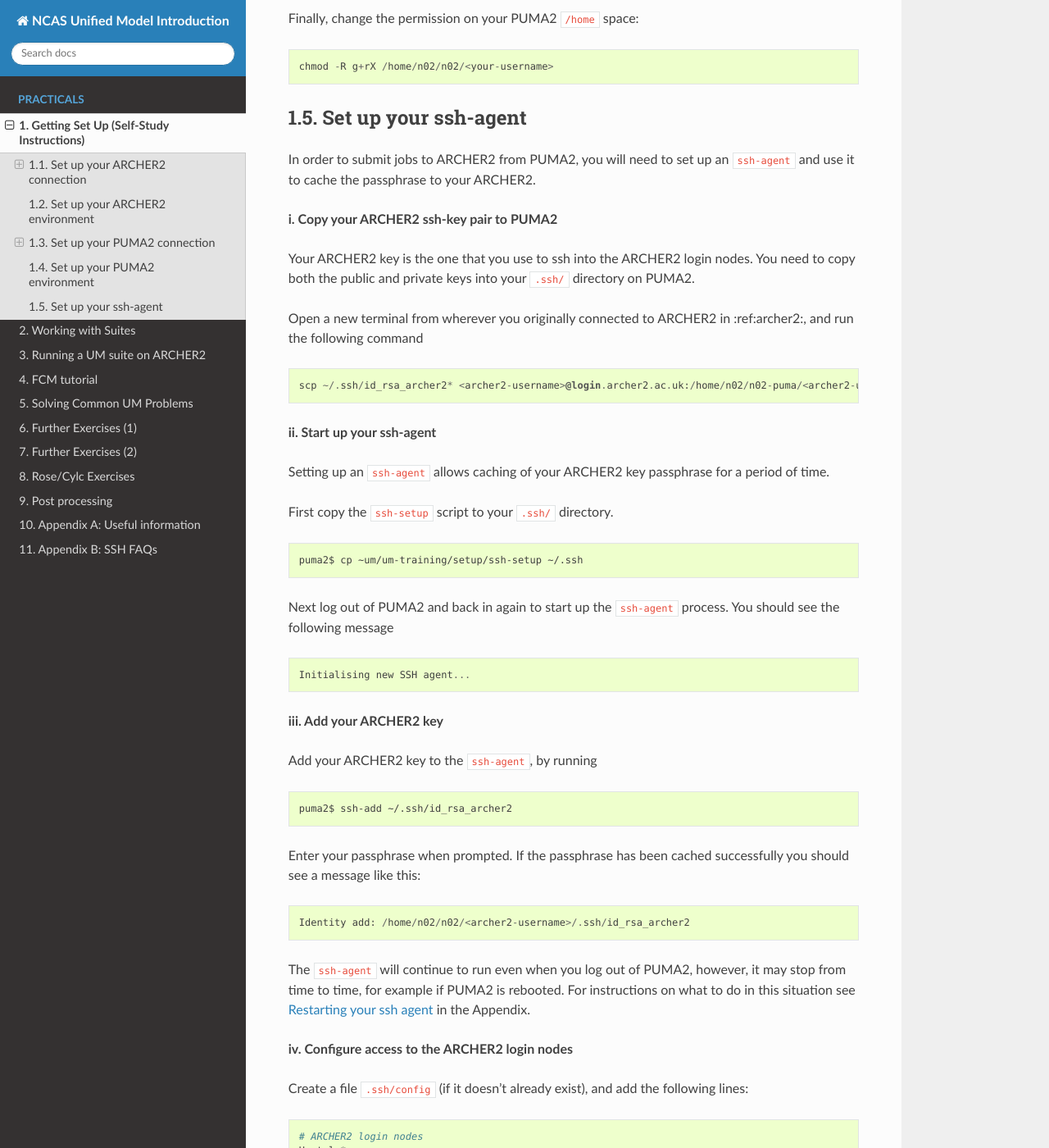
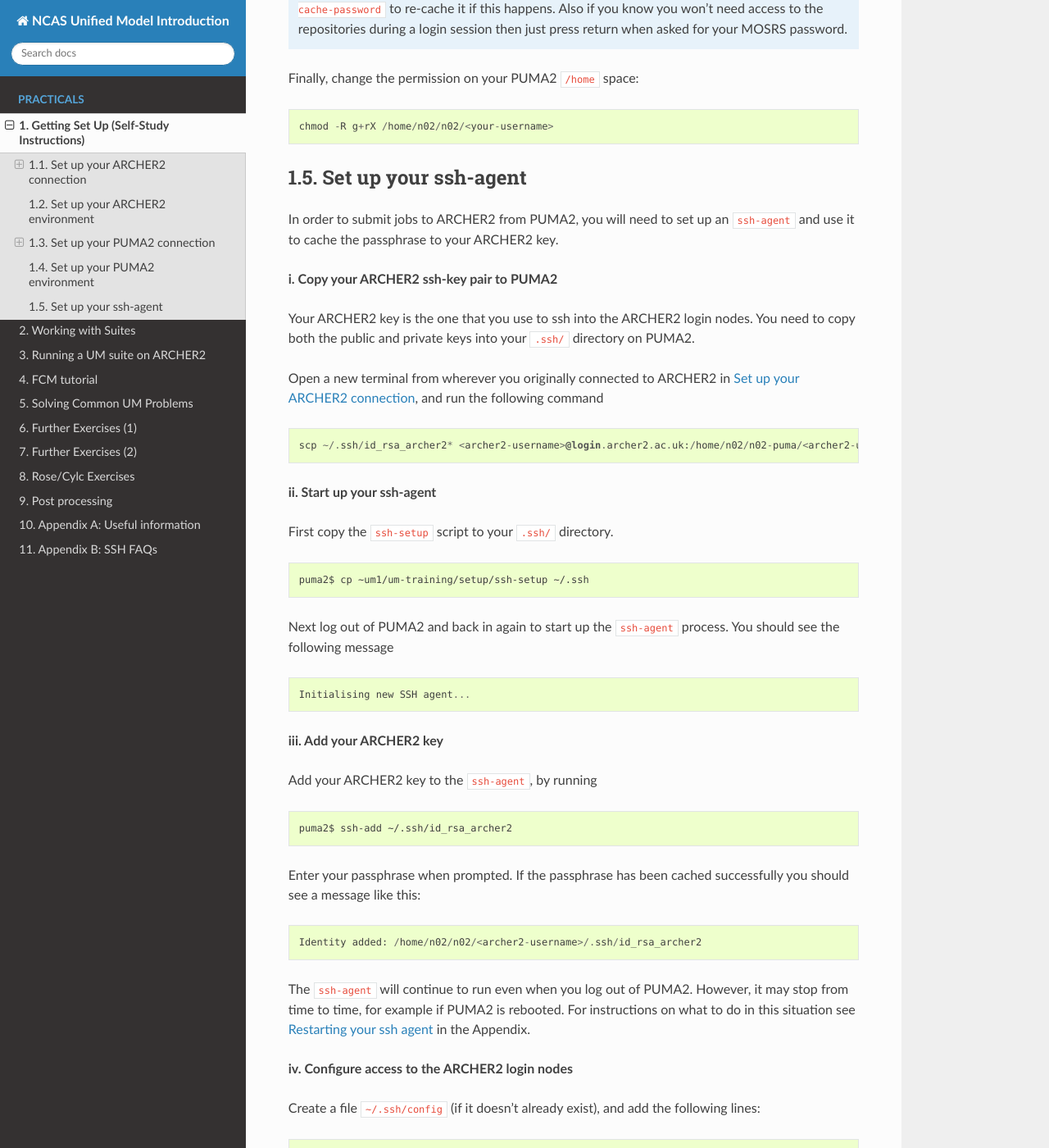
Before and after one commit to NCAS-CMS/um-training, a Sphinx documentation site: the page built from practicals/source/getting-setup-selfstudy.rst, in a window 1280 px wide and 1400 px high, scrolled down 4065 px. Shown: the whole window at 82% size. Built offline with Sphinx 7.4.7 and the Read the Docs theme 2.0.0, drawn with Linux system fonts in a browser that asks for light colours; some of the changed text lies outside the part shown.

Commit message:
Fix typos. Add graph sec back in. Update Rose/cylc links.

```diff
--- a/practicals/source/getting-setup-selfstudy.rst
+++ b/practicals/source/getting-setup-selfstudy.rst
@@ -152,23 +155,21 @@ Finally, change the permission on your PUMA2 ``/home`` space: ::
 Set up your ssh-agent
 ---------------------
 
-In order to submit jobs to ARCHER2 from PUMA2, you will need to set up an ``ssh-agent`` and use it to cache the passphrase to your ARCHER2.
+In order to submit jobs to ARCHER2 from PUMA2, you will need to set up an ``ssh-agent`` and use it to cache the passphrase to your ARCHER2 key.
 
 **i. Copy your ARCHER2 ssh-key pair to PUMA2**
 
 Your ARCHER2 key is the one that you use to ssh into the ARCHER2 login nodes.  You need to copy both the public and private keys into your ``.ssh/`` directory on PUMA2.
 
-Open a new terminal from wherever you originally connected to ARCHER2 in :ref:archer2:, and run the following command ::
+Open a new terminal from wherever you originally connected to ARCHER2 in :ref:`archer2`, and run the following command ::
 
    scp ~/.ssh/id_rsa_archer2* <archer2-username>@login.archer2.ac.uk:/home/n02/n02-puma/<archer2-username>/.ssh
 
 **ii. Start up your ssh-agent**
 
-Setting up an ``ssh-agent`` allows caching of your ARCHER2 key passphrase for a period of time.
-
 First copy the ``ssh-setup`` script to your ``.ssh/`` directory. ::
 
-   puma2$ cp ~um/um-training/setup/ssh-setup ~/.ssh
+   puma2$ cp ~um1/um-training/setup/ssh-setup ~/.ssh
 
 Next log out of PUMA2 and back in again to start up the ``ssh-agent`` process. You should see the following message ::
 
@@ -182,17 +183,17 @@ Add your ARCHER2 key to the ``ssh-agent``, by running ::
 
 Enter your passphrase when prompted. If the passphrase has been cached successfully you should see a message like this: ::
 
-   Identity add: /home/n02/n02/<archer2-username>/.ssh/id_rsa_archer2
+   Identity added: /home/n02/n02/<archer2-username>/.ssh/id_rsa_archer2
 
-The ``ssh-agent`` will continue to run even when you log out of PUMA2, however, it may stop from time to time, for example if PUMA2 is rebooted.  For instructions on what to do in this situation see :ref:`restarting-agent` in the Appendix.
+The ``ssh-agent`` will continue to run even when you log out of PUMA2. However, it may stop from time to time, for example if PUMA2 is rebooted.  For instructions on what to do in this situation see :ref:`restarting-agent` in the Appendix.
 
 **iv. Configure access to the ARCHER2 login nodes**
 
-Create a file ``.ssh/config`` (if it doesn't already exist), and add the following lines: ::
+Create a file ``~/.ssh/config`` (if it doesn't already exist), and add the following lines: ::
 
    # ARCHER2 login nodes
    Host ln*
-   IdentityFile ~/.ssh/<archer-key>
+   IdentityFile ~/.ssh/id_rsa_archer2
 
 **iv. Verify the setup is correct**
 
--- a/practicals/source/solving-problems.rst
+++ b/practicals/source/solving-problems.rst
@@ -37,7 +37,7 @@ The suite should fail in the ``fcm_make_um`` task. This is the task that extract
 * What is the error?
 
 ..
-   Examine the ``job.err`` and ``job.out`` to find the cause of the problem. You can view these files through Rose Bush, as we have done previously, however you can also view them quickly and easily directly from the Cylc GUI.  **Right-click** on the failed ``fcm_make_um`` task and select :guilabel:`View Job Logs -> job.err`
+   Examine the ``job.err`` and ``job.out`` to find the cause of the problem. You can view these files through Rose Bush, as we have done previously, however you can also view them quickly and easily directly from the Cylc GUI.  **Right-click** on the failed ``fcm_make_um`` task and select :guilabel:`View -> job stderr`
 
 .. hint::
    Examine the ``job.err`` and ``job.out`` to find the cause of the problem. You can view these files quickly and easily directly from the Cylc GUI.  **Right-click** on the failed ``fcm_make_um`` task and select :guilabel:`View -> job stderr`
@@ -84,7 +84,7 @@ Errors resolved in the compile and run
 * What is the error?
 * What line of the Fortran file does it occur on?
 
-In practice, you would need to fix the error in your branch on PUMA and then restart the suite.  In this case, navigate to :guilabel:`fcm_make_um --> sources` and remove the branch ``vn11.7_training_compile_error``.  :guilabel:`Save` the suite, :guilabel:`Shutdown` or :guilabel:`Stop` the failed run and then :guilabel:`Run` it again.
+In practice, you would need to fix the error in your branch on PUMA2 and then restart the suite.  In this case, navigate to :guilabel:`fcm_make_um --> sources` and remove the branch ``vn11.7_training_compile_error``.  :guilabel:`Save` the suite, :guilabel:`Shutdown` or :guilabel:`Stop` the failed run and then :guilabel:`Run` it again.
 
 .. tip::
    This time we chose to shutdown the failed suite rather than do a reload.  In this scenario we need to redo the code extraction (``fcm_make_um``) step so doing a reload would be slightly more complex; you would need to :guilabel:`Reload` and then :guilabel:`Re-trigger` both the ``fcm_make_um`` and the ``fcm_make2_um`` tasks.  With experience you get to know when it's better to do a :guilabel:`Reload` and when to :guilabel:`Shutdown`  a suite.
@@ -104,7 +104,7 @@ Point your suite to the correct start dump.  Fixing this problem isn't quite as
 
 Suites can be and are set up differently and there will be times when you need to edit the cylc suite definition files directly.
 
-In your suite directory on PUMA (``~/roses/<suitename>``) use ``grep -R`` to search for the start dump name ``ab642a.da19880901_00_err`` in the suite files.  You should see 2 occurrences listed ::
+In your suite directory on PUMA2 (``~/roses/<suitename>``) use ``grep -R`` to search for the start dump name ``ab642a.da19880901_00_err`` in the suite files.  You should see 2 occurrences listed ::
 
   ros@puma2$ grep -r ab642a.da19880901_00_err *
   site/archer2.rc:{% set AINITIAL = AINITIAL_DIR + 'N96L85/ab642a.da19880901_00_err' %}
```
Also changed, not shown: other parts of practicals/source/getting-setup-selfstudy.rst (+8 -5 lines), practicals/source/getting-setup-leeds.rst (+13 -11 lines), practicals/source/rose-cylc-exercises.rst (+13 -13 lines).
